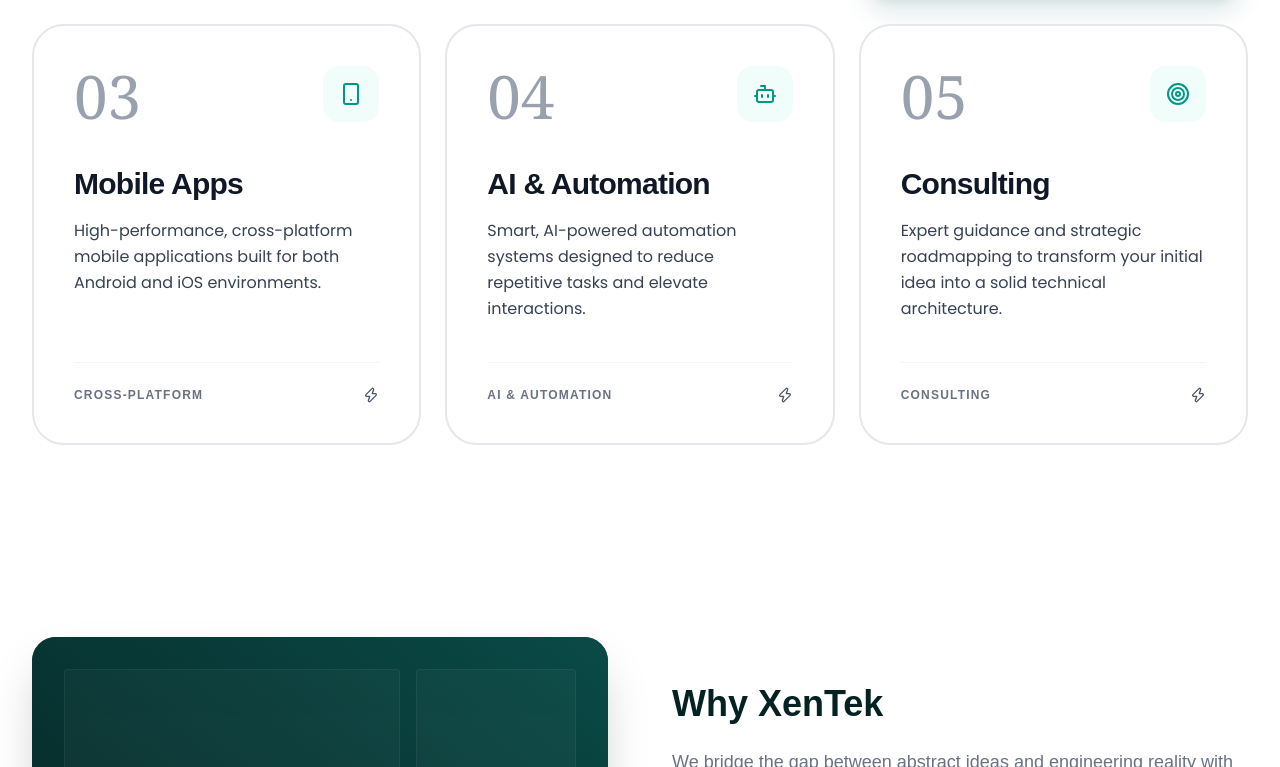
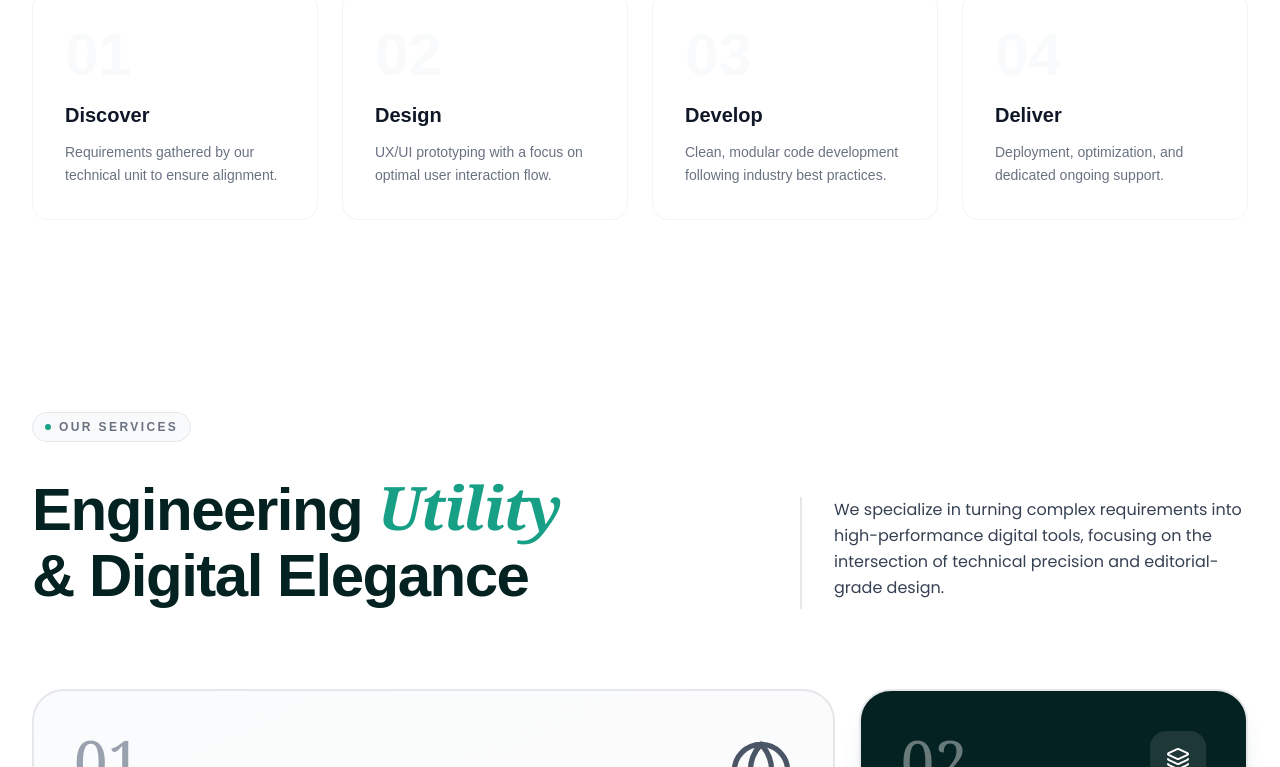
Before and after one commit to AamirAbdullahKhan1/xentek-main, a React (Vite) app: page / in a window 1280 px wide. Shown: the part 1573-2340 px from the top of the page. Built offline with nearby package versions, Linux system fonts and the light colour scheme.

Commit message:
5 - icon & app

```diff
--- a/src/components/home/Hero.tsx
+++ b/src/components/home/Hero.tsx
@@ -1,5 +1,5 @@
 import { motion } from 'framer-motion';
-import { ArrowRight, MoveRight } from 'lucide-react';
+import { MoveRight } from 'lucide-react';
 import { Link } from 'react-router-dom';
 
 export const Hero = () => {
--- a/src/pages/Home.tsx
+++ b/src/pages/Home.tsx
@@ -9,8 +9,8 @@
   return (
     <div className="w-full overflow-hidden">
       <Hero />
+      <Process />
       <Services />
-      <Process />
       <Work />
       <CommunityFaq />
       <Cta />
```
